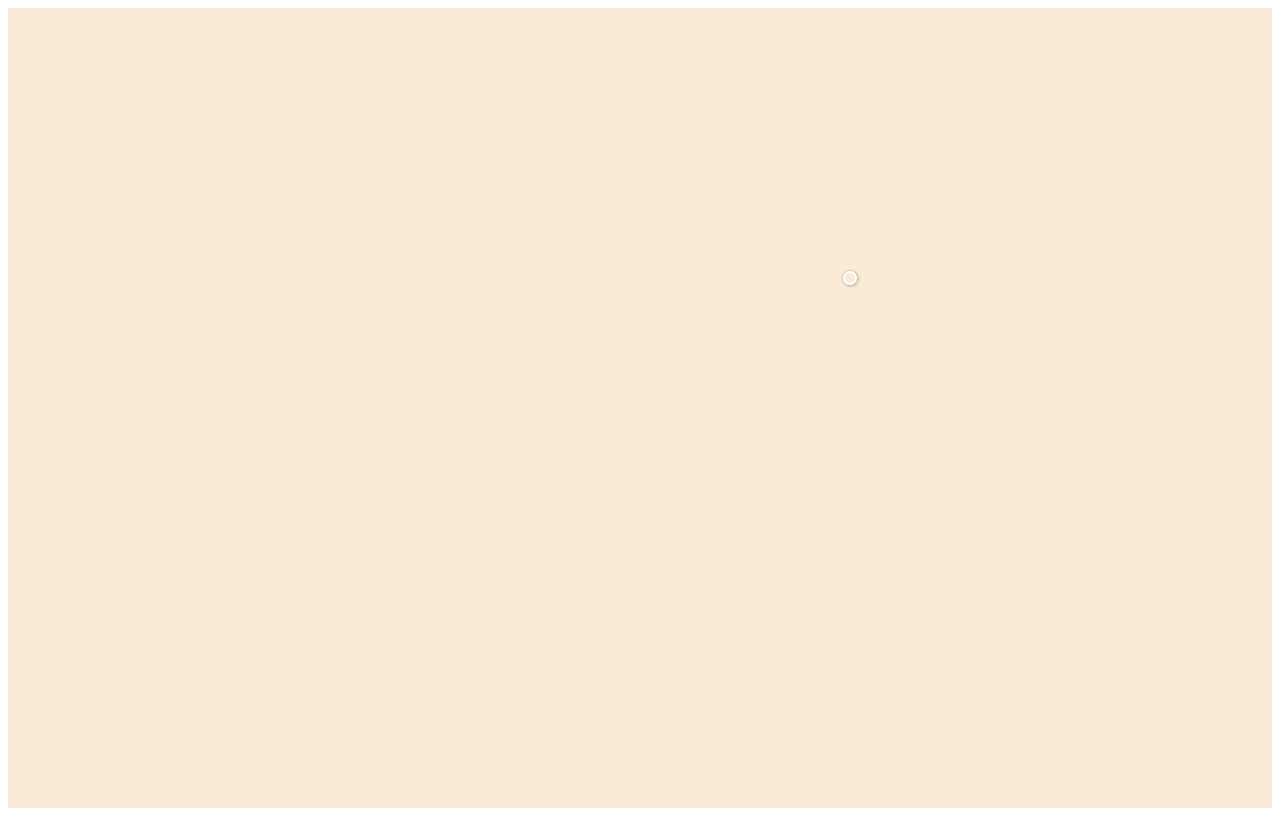
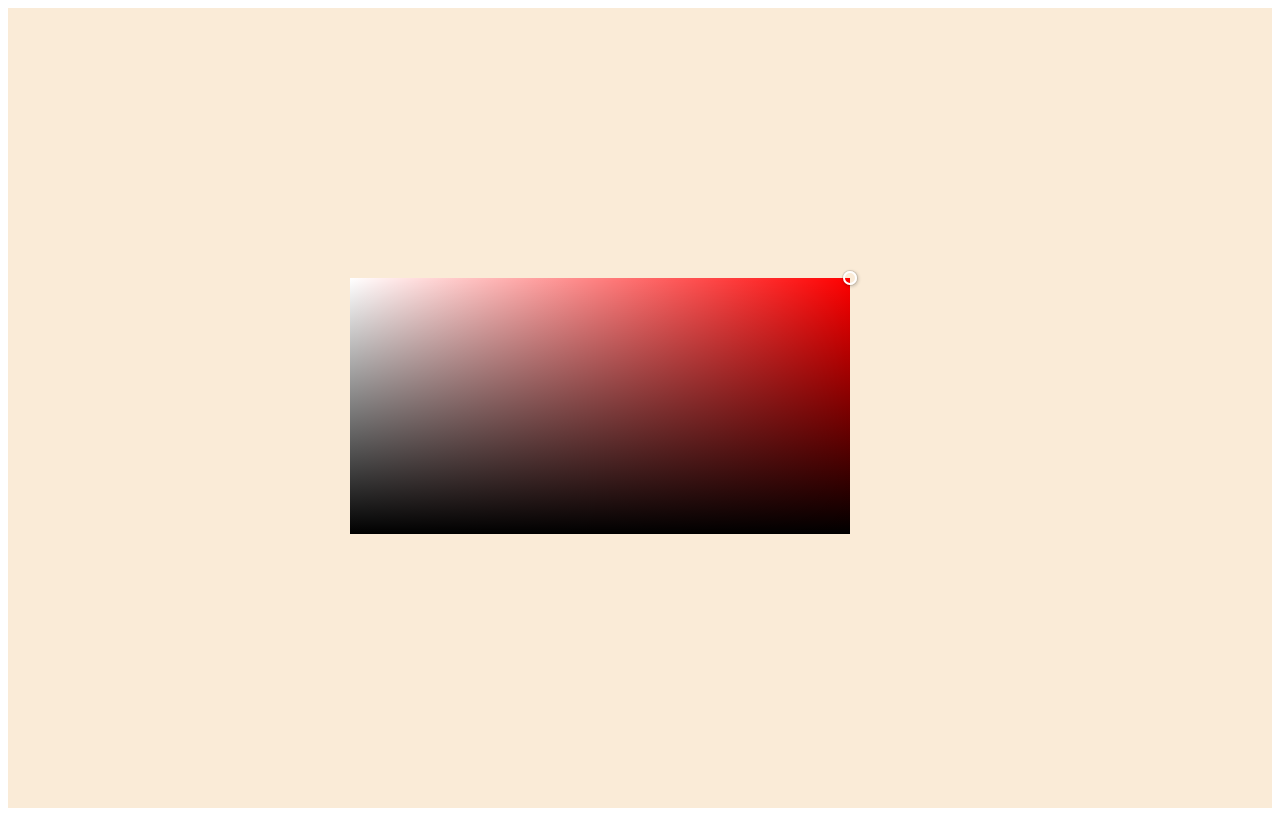
Before and after one commit to shpp-isahnovskii/ColorPicker, a Vue app: page / in a window 1280 px wide. Built offline with nearby package versions, Linux system fonts and the light colour scheme.

Commit message:
add function that join color to some div, now need calibration

```diff
--- a/src/App.vue
+++ b/src/App.vue
@@ -21,7 +21,7 @@ export default class App extends Vue {
       pikerId: 'sv-picker',
       pickerClass: 'picker_arrow'
     };
-    hsvPicker = new ColorPicker(this.pickerParams, 'test');
+    hsvPicker = new ColorPicker(this.pickerParams);
 
   //   pickerRadius: number = 0;
   //   HSV_H: number = 0;
@@ -48,6 +48,7 @@ export default class App extends Vue {
 
       this.hsvPicker.joinTo = 'wrapper';
       this.hsvPicker.pickerPosition(500, 0);
+      this.hsvPicker.joinColor = 'test';
     }
     /**
      * Function get x y coords and set color-picker in equal position inside the box element
--- a/src/ColorPicker.ts
+++ b/src/ColorPicker.ts
@@ -2,16 +2,28 @@ import { Picker } from '@/Picker';
 import { PickerInterface } from '@/interface/PickerInterface';
 
 export class ColorPicker extends Picker {
-
-  constructor(picker: PickerInterface, name: string) {
+  private showedElem: HTMLElement | null;
+  constructor(picker: PickerInterface) {
     super(picker);
+    this.BoxBackgroundColorRGB('255, 0, 0');
+    this.showedElem = null;
+  }
+  set joinColor(elemId: string) {
+    let elem = document.getElementById(elemId);
+    if(elem === null) {
+      return;
+    }
+    this.showedElem = elem;
   }
 
   public pickerPosition(x: number, y: number) {
     super.pickerPosition(x, y);
+    if(this.showedElem !== null) {
+      this.showedElem.style.backgroundColor = `rgb(${this.hsvToRgb(x, y,0)})`;
+    }
   }
 
-  public setBackgroundColor(rgb: string) {
+  public BoxBackgroundColorRGB(rgb: string): void {
     this.gradientBox.style.background =
         'linear-gradient(to bottom,transparent, black),' +
         `linear-gradient(to right , white, rgb(${rgb}))`;
```
